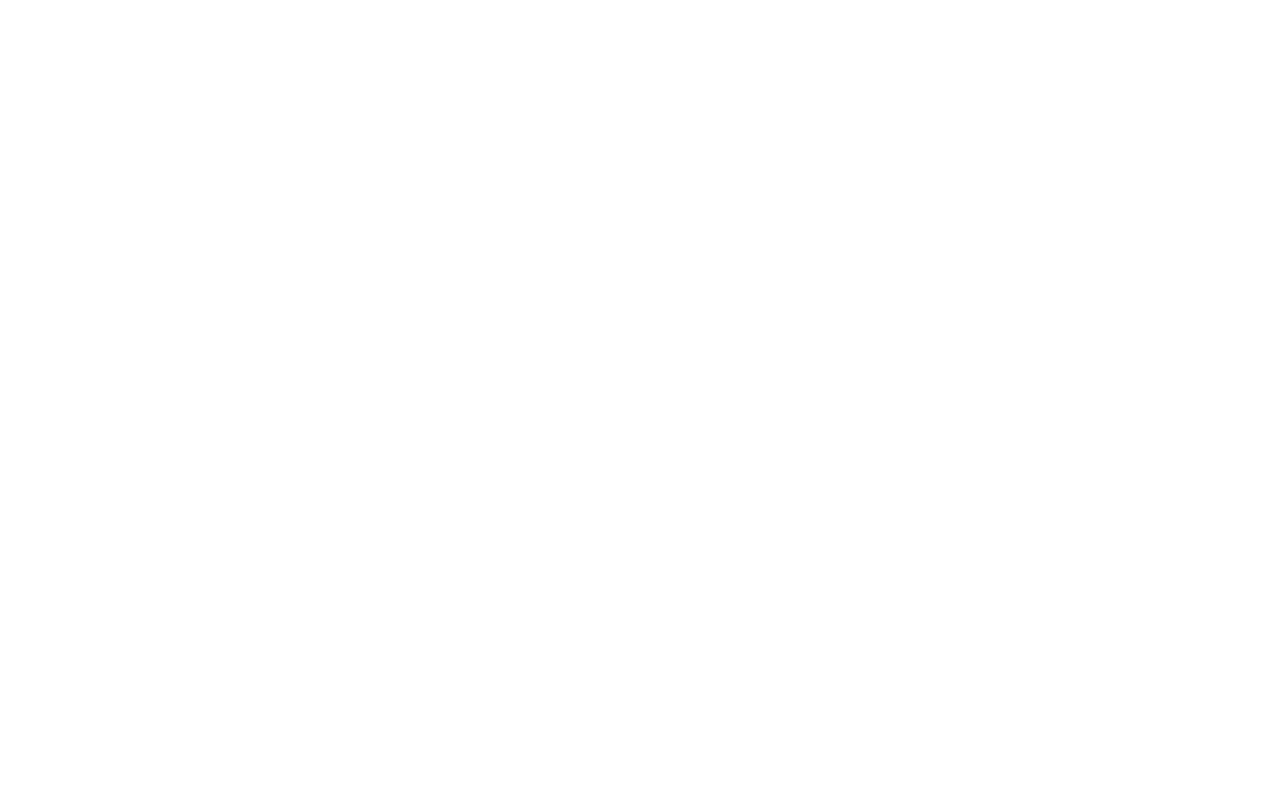
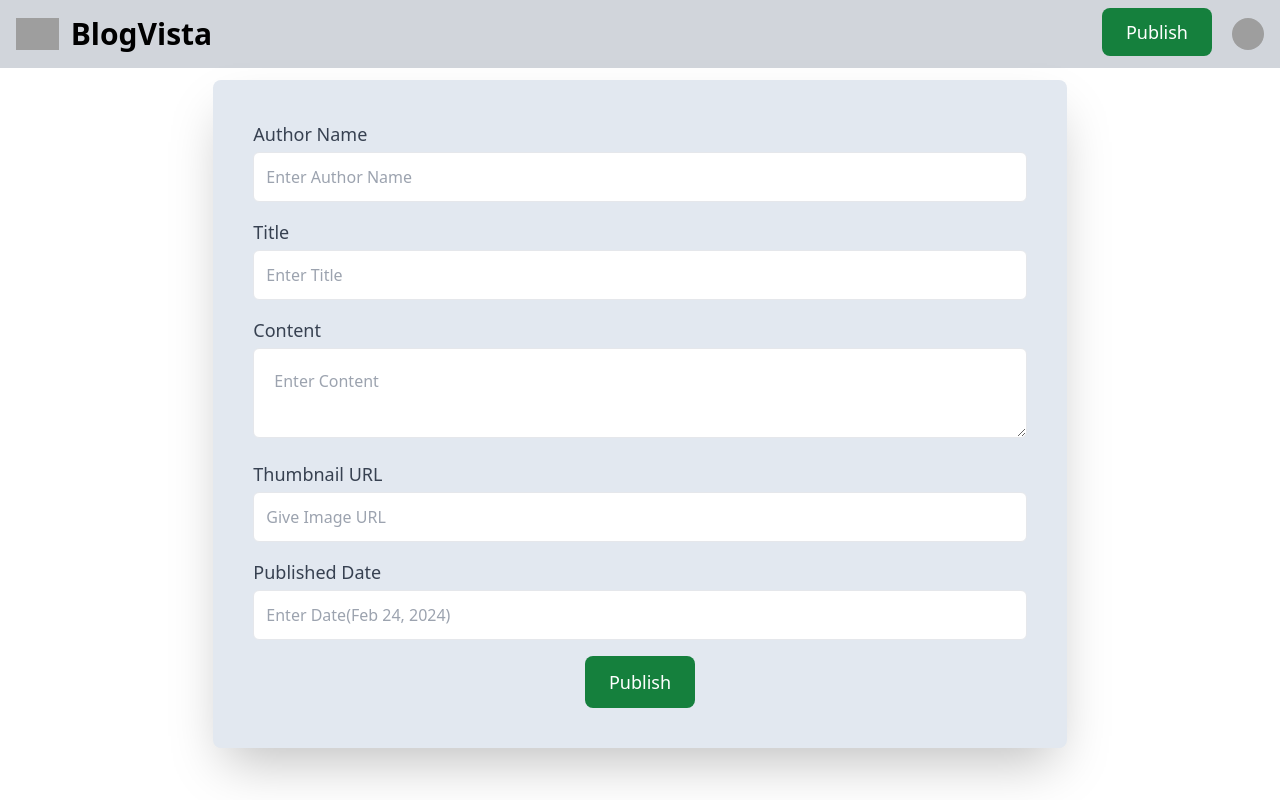
Before and after one commit to sagarb2003/blogging-website, a React (Vite) app in the folder frontend/: page /blog/publish in a window 1280 px wide. Before the commit this address had no page. Built offline with nearby package versions, Linux system fonts and the light colour scheme; grey boxes are pictures that could not be loaded.

Commit message:
feat:added createBlog and fullBlog

```diff
--- a/frontend/components/Appbar.tsx
+++ b/frontend/components/Appbar.tsx
@@ -1,9 +1,13 @@
 import React from "react";
+import { Link } from "react-router-dom";
 export const Appbar = () => {
   return (
     <nav className="bg-gray-300 border-slate-500 ">
       <div className="max-w-screen-xl flex flex-wrap items-center justify-between mx-auto p-4">
-        <a href="#" className="flex items-center space-x-3 rtl:space-x-reverse">
+        <a
+          href="/blogs"
+          className="flex items-center space-x-3 rtl:space-x-reverse"
+        >
           <img
             src="https://miro.medium.com/v2/resize:fill:270:181/1*P85gowan0ZBnI1RgfPgeiw.png"
             className="h-8"
@@ -13,6 +17,16 @@
             BlogVista
           </span>
         </a>
+
+        <div className="flex ">
+          <div className="pr-5">
+            <Link
+              to="/blog/publish"
+              className="bg-green-700 hover:bg-green-800 text-white font-medium rounded-lg text-lg px-6 py-3 dark:bg-green-600 dark:hover:bg-green-700 dark:focus:ring-green-800 focus:outline-none focus:ring-4 focus:ring-green-300"
+            >
+              Publish
+            </Link>
+          </div>
           <div>
             <img
               className="w-8 h-8 rounded-full"
@@ -21,6 +35,7 @@
             />
           </div>
         </div>
+      </div>
     </nav>
   );
 };
--- a/frontend/components/BlogCard.tsx
+++ b/frontend/components/BlogCard.tsx
@@ -2,7 +2,7 @@
 import { Link } from "react-router-dom";
 
 interface BlogCardProps {
-    id:string,
+  id: string;
   authorName: string;
   title: string;
   content: string;
@@ -11,7 +11,7 @@
 }
 
 export const BlogCard = ({
-    id,
+  id,
   authorName,
   title,
   content,
@@ -23,7 +23,7 @@
       <div className="mt-4 ml-4 ">
         <a
           href="#"
-          className="flex flex-col items-center bg-white border border-gray-200 rounded-lg shadow md:flex-row md:max-w-xl hover:bg-gray-100 dark:border-gray-700 dark:bg-gray-800 dark:hover:bg-gray-700"
+          className="flex flex-col items-center bg-white border border-gray-200 rounded-lg shadow md:flex-row md:max-w-2xl hover:bg-gray-100 dark:border-gray-700 dark:bg-gray-800 dark:hover:bg-gray-700"
         >
           <img
             className="object-cover w-96 rounded-lg h-72 md:h-48 md:w-52  md:p-2 md:rounded-lg"
--- /dev/null
+++ b/frontend/components/FullBlog.tsx
@@ -0,0 +1,41 @@
+interface Blog {
+  title: string;
+  content: string;
+  authorName: string;
+  thumbnail: string;
+  publishedDate: string;
+}
+
+export const FullBlog = ({
+  title,
+  content,
+  authorName,
+  thumbnail,
+  publishedDate,
+}: Blog) => {
+  return (
+    <div className="flex items-center justify-center mt-32">
+      <div className="flex flex-col items-center rounded-xl shadow-2xl md:flex-row md:max-w-5xl md:h-2/4 dark:bg-slate-200">
+        <div className="flex flex-col justify-between p-8 leading-normal w-full md:w-2/3">
+          <h5 className="mb-4 text-2xl font-bold dark:text-black">{title}</h5>
+          <div className="flex mb-2">
+            <div className="pr-2 font-normal text-gray-800 dark:text-gray-500">
+              {authorName}
+            </div>
+            <div className="font-normal text-gray-700 dark:text-gray-500">
+              {publishedDate}
+            </div>
+          </div>
+          <p className="mb-3 font-normal text-gray-700 dark:text-gray-500">
+            {content}
+          </p>
+        </div>
+        <img
+          className="object-cover w-full h-96 md:h-full md:w-2/4 rounded-t-lg md:rounded-l-lg"
+          src={thumbnail}
+          alt=""
+        />
+      </div>
+    </div>
+  );
+};
--- /dev/null
+++ b/frontend/hooks/useBlog.ts
@@ -0,0 +1,30 @@
+import axios from "axios";
+import { useEffect, useState } from "react";
+
+interface Blog {
+  id: string;
+  authorName: string;
+  title: string;
+  content: string;
+  publishedDate: string;
+  thumbnail: string;
+}
+export const useBlog = ({ id }: { id: string }) => {
+  const [loading, setLoading] = useState(true);
+  const [blog, setBlog] = useState<Blog[]>([]);
+
+  useEffect(() => {
+    axios
+      .get(`https://backend.sagarsinghbisht248.workers.dev/api/v1/blog/${id}`, {
+        headers: { Authorization: `Bearer ${localStorage.getItem("token")}` },
+      })
+      .then((response) => {
+        setBlog(response.data.msg);
+        setLoading(false);
+      });
+  }, [id]);
+  return {
+    blog,
+    loading,
+  };
+};
--- /dev/null
+++ b/frontend/pages/Blog.tsx
@@ -0,0 +1,27 @@
+// import React from "react";
+import { useBlog } from "../hooks/useBlog";
+import { useParams } from "react-router-dom";
+import { FullBlog } from "../components/FullBlog";
+import { Appbar } from "../components/Appbar";
+import { Skeleton } from "../components/Skeleton";
+
+export const Blog = () => {
+  const { id } = useParams();
+  const { blog, loading } = useBlog({ id: id || "" });
+  return (
+    <div>
+      <Appbar />
+      {loading ? (
+        <Skeleton />
+      ) : (
+        <FullBlog
+          title={blog.title}
+          authorName={blog.authorName}
+          content={blog.content}
+          thumbnail={blog.thumbnail}
+          publishedDate={blog.publishedDate}
+        />
+      )}
+    </div>
+  );
+};
--- /dev/null
+++ b/frontend/pages/CreateBlog.tsx
@@ -0,0 +1,157 @@
+import axios from "axios";
+import React, { useState } from "react";
+import { useNavigate } from "react-router-dom";
+import { Appbar } from "../components/Appbar";
+
+export const CreateBlog = () => {
+  const navigate = useNavigate();
+  const [input, setInput] = useState({
+    authorName: "",
+    title: "",
+    content: "",
+    thumbnail: "",
+    publishedDate: "",
+  });
+
+  function handleChange(e: any) {
+    const { name, value } = e.target;
+    setInput((prevInput) => ({
+      ...prevInput,
+      [name]: value,
+    }));
+  }
+
+  function handleSubmit(e: any) {
+    e.preventDefault();
+
+    axios
+      .post(
+        "https://backend.sagarsinghbisht248.workers.dev/api/v1/blog/create",
+        input,
+        {
+          headers: {
+            Authorization: `Bearer ${localStorage.getItem("token")}`,
+          },
+        }
+      )
+      .then((response) => {
+        console.log("Blog created successfully:", response.data);
+        navigate("/blogs");
+        // You can add logic to handle successful creation
+      })
+      .catch((error) => {
+        console.error("Error creating blog:", error);
+        // You can add logic to handle errors
+      });
+  }
+
+  return (
+    <div>
+      <Appbar />
+      <div className="flex items-center justify-center mt-3">
+        <form
+          onSubmit={handleSubmit}
+          className="bg-slate-200 p-10 rounded-lg shadow-2xl w-8/12 "
+        >
+          <div className="mb-4">
+            <label
+              htmlFor="authorName"
+              className="block text-lg font-medium text-gray-700 dark:text-black "
+            >
+              Author Name
+            </label>
+            <input
+              type="text"
+              id="authorName"
+              name="authorName"
+              placeholder="Enter Author Name"
+              value={input.authorName}
+              onChange={handleChange}
+              className="mt-1 p-3 w-full border rounded-md focus:outline-none focus:ring focus:border-blue-300 dark:text-black"
+              required
+            />
+          </div>
+          <div className="mb-4">
+            <label
+              htmlFor="title"
+              className="block text-lg font-medium text-gray-700 dark:text-black"
+            >
+              Title
+            </label>
+            <input
+              type="text"
+              id="title"
+              name="title"
+              placeholder="Enter Title"
+              value={input.title}
+              onChange={handleChange}
+              className="mt-1 p-3 w-full border rounded-md focus:outline-none focus:ring focus:border-blue-300 dark:text-black"
+              required
+            />
+          </div>
+          <div className="mb-4">
+            <label
+              htmlFor="content"
+              className="block text-lg font-medium text-gray-700 dark:text-black"
+            >
+              Content
+            </label>
+            <textarea
+              id="content"
+              name="content"
+              placeholder="Enter Content"
+              value={input.content}
+              onChange={handleChange}
+              className="mt-1 p-5 w-full border rounded-md focus:outline-none focus:ring focus:border-blue-300 dark:text-black"
+              required
+            />
+          </div>
+          <div className="mb-4">
+            <label
+              htmlFor="thumbnail"
+              className="block text-lg font-medium text-gray-700 dark:text-black"
+            >
+              Thumbnail URL
+            </label>
+            <input
+              type="text"
+              id="thumbnail"
+              name="thumbnail"
+              placeholder="Give Image URL"
+              value={input.thumbnail}
+              onChange={handleChange}
+              className="mt-1 p-3 w-full border rounded-md focus:outline-none focus:ring focus:border-blue-300 dark:text-black"
+              required
+            />
+          </div>
+          <div className="mb-4">
+            <label
+              htmlFor="publishedDate"
+              className="block text-lg font-medium text-gray-700 dark:text-black"
+            >
+              Published Date
+            </label>
+            <input
+              type="text"
+              id="publishedDate"
+              name="publishedDate"
+              placeholder="Enter Date(Feb 24, 2024)"
+              value={input.publishedDate}
+              onChange={handleChange}
+              className="mt-1 p-3 w-full border rounded-md focus:outline-none focus:ring focus:border-blue-300 dark:text-black"
+              required
+            />
+          </div>
+          <div className="text-center">
+            <button
+              type="submit"
+              className="bg-green-700 hover:bg-green-800 text-white font-medium rounded-lg text-lg px-6 py-3 dark:bg-green-600 dark:hover:bg-green-700 dark:focus:ring-green-800 focus:outline-none focus:ring-4 focus:ring-green-300"
+            >
+              Publish
+            </button>
+          </div>
+        </form>
+      </div>
+    </div>
+  );
+};
--- a/frontend/src/App.tsx
+++ b/frontend/src/App.tsx
@@ -1,7 +1,9 @@
 import { BrowserRouter, Route, Routes } from "react-router-dom";
 import { Signup } from "../pages/Signup";
 import { Signin } from "../pages/Signin";
-import {Blogs} from '../pages/Blogs'
+import { Blogs } from "../pages/Blogs";
+import { Blog } from "../pages/Blog";
+import { CreateBlog } from "../pages/CreateBlog";
 
 function App() {
   return (
@@ -11,6 +13,8 @@
           <Route path="/signup" element={<Signup />} />
           <Route path="/signin" element={<Signin />} />
           <Route path="/blogs" element={<Blogs />} />
+          <Route path="/blog/:id" element={<Blog />} />
+          <Route path="/blog/publish" element={<CreateBlog />} />
         </Routes>
       </BrowserRouter>
     </>
```
Lines whose indentation alone changed are shown as unchanged.
